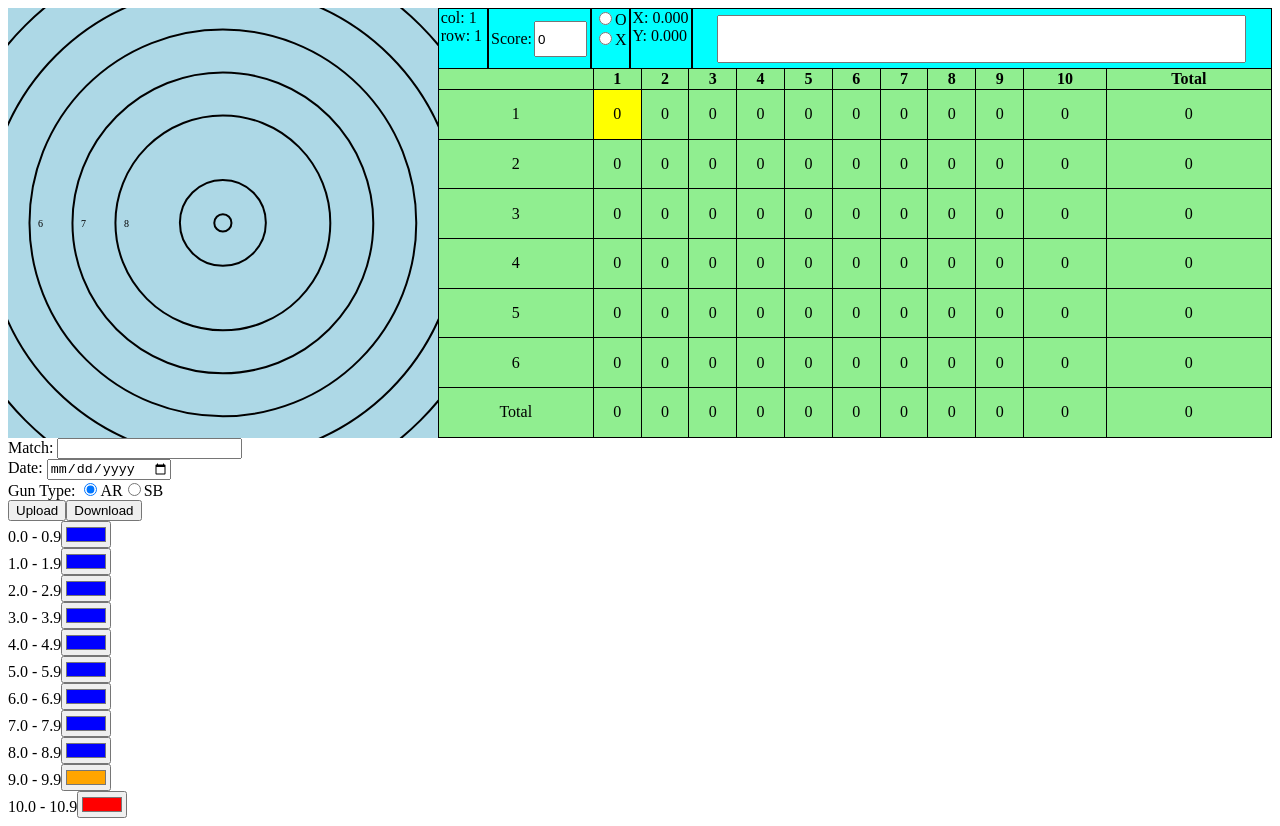
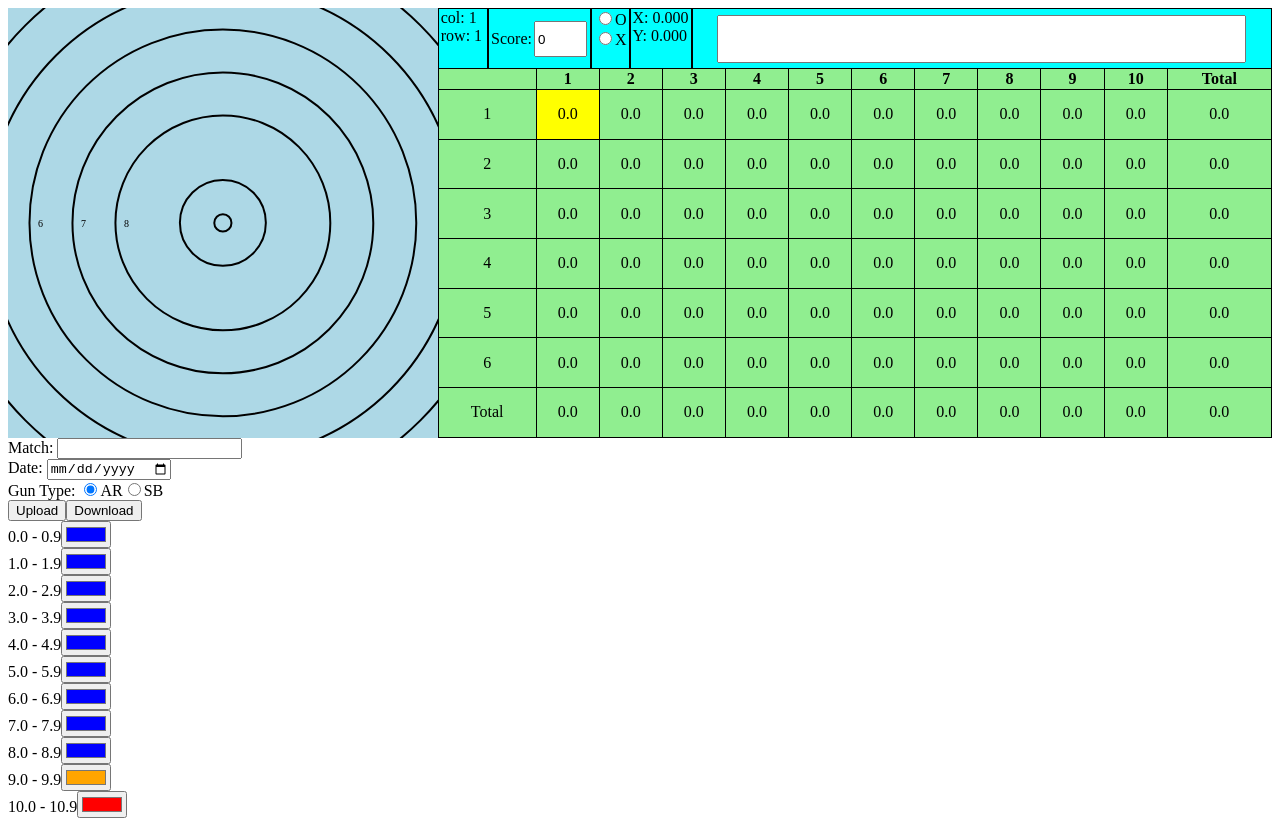
Before and after one commit to konbraphat51/Marksman, a Vue app: page / in a window 1280 px wide. Built offline with nearby package versions, Linux system fonts and the light colour scheme.

Commit message:
fixed number in table

```diff
--- a/src/components/ScoreTable.vue
+++ b/src/components/ScoreTable.vue
@@ -25,7 +25,9 @@
 							highlighted: this._IsHighlighted(rowIndex, colIndex),
 						}"
 					>
-						{{ GetDatum(rowIndex, colIndex, "scoreX10") / 10 || 0 }}
+						{{
+							(GetDatum(rowIndex, colIndex, "scoreX10") / 10).toFixed(1) || 0
+						}}
 					</td>
 					<td
 						class="cell total-row"
@@ -37,7 +39,7 @@
 							selected: rowIndex === rowSelected && colSelected === -1,
 						}"
 					>
-						{{ rowSums[rowIndex] / 10 || 0 }}
+						{{ (rowSums[rowIndex] / 10).toFixed(1) || 0 }}
 					</td>
 				</tr>
 				<tr>
@@ -54,7 +56,7 @@
 							selected: rowSelected === -1 && colSelected === colIndex,
 						}"
 					>
-						{{ columnSums[colIndex] / 10 || 0 }}
+						{{ (columnSums[colIndex] / 10).toFixed(1) || 0 }}
 					</td>
 					<td
 						class="cell total-all"
@@ -65,7 +67,7 @@
 							selected: rowSelected === -1 && colSelected === -1,
 						}"
 					>
-						{{ totalSum / 10 || 0 }}
+						{{ (totalSum / 10).toFixed(1) || 0 }}
 					</td>
 				</tr>
 			</tbody>
```
